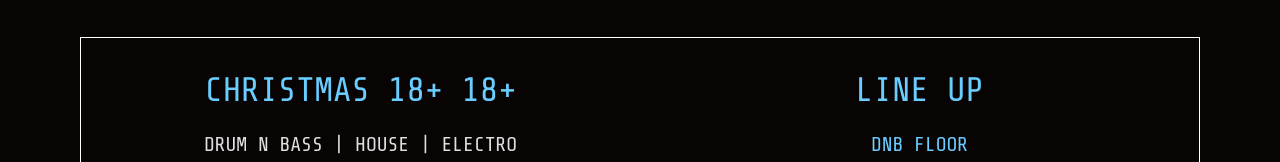
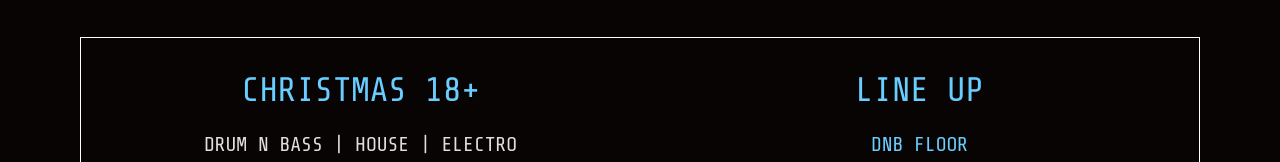
Before and after one commit to Waescheklammer/NocturnalDemons, a React (Create React App) app: page /details in a window 1280 px wide. Shown: the part 739-901 px from the top of the page. Built offline with nearby package versions, Linux system fonts and the light colour scheme.

Commit message:
remove 18+ double

```diff
--- a/src/features/main/details/Details.tsx
+++ b/src/features/main/details/Details.tsx
@@ -90,7 +90,7 @@ export const Details = () => {
                 color: !matchesPhone ? "#69CDFF" : "#69CDFF",
               }}
             >
-              {events.name} 18+
+              {events.name}
             </ContentText>
             <ContentText variant={"h6"} sx={{ mb: "1em" }}>
               {events.genre}
```
